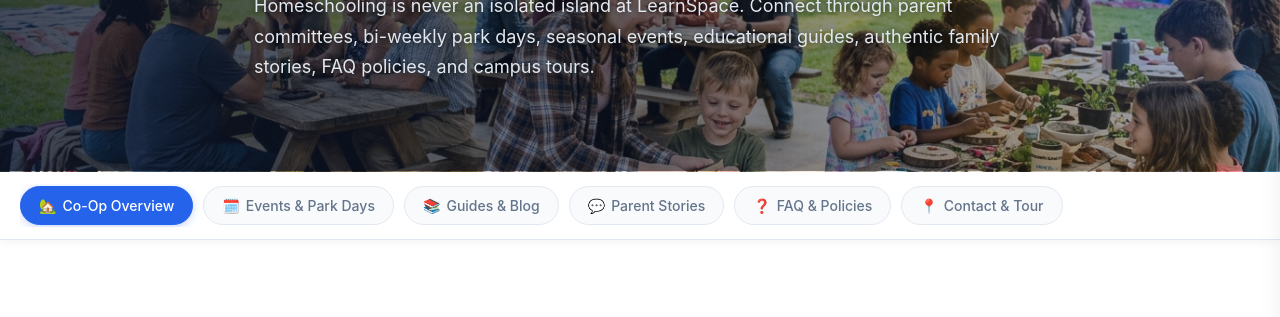
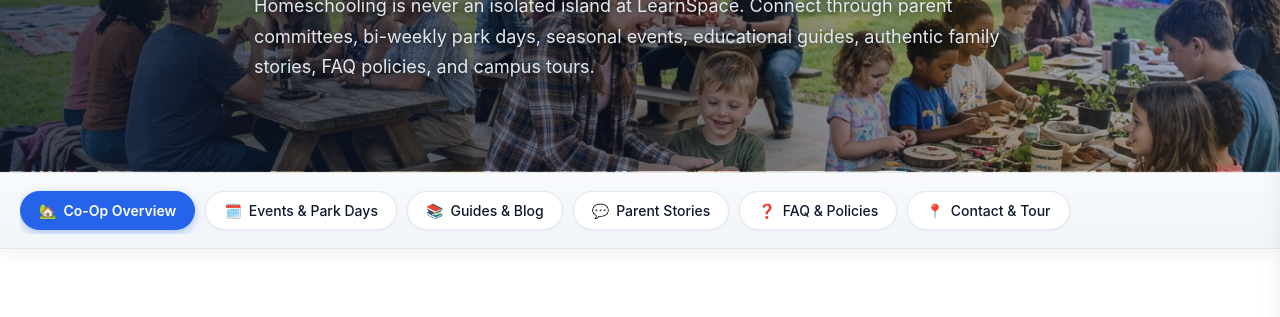
Before and after one commit to Tamil-886/Learnspace, a plain HTML site: page learnspace/pages/community.html in a window 1280 px wide. Shown: the part 251-568 px from the top of the page. Drawn offline with Linux system fonts and the light colour scheme.

Commit message:
Add distinct background styling and elevated pill cards to Community page subnav tabs

```diff
--- a/learnspace/css/pages.css
+++ b/learnspace/css/pages.css
@@ -590,11 +590,20 @@
   position: sticky;
   top: 70px;
   z-index: 90;
-  background-color: var(--color-bg-primary);
+  background-color: var(--color-bg-secondary);
+  background: linear-gradient(180deg, var(--color-bg-secondary) 0%, var(--color-bg-tertiary) 100%);
+  border-top: 1px solid var(--color-border);
   border-bottom: 1px solid var(--color-border);
-  box-shadow: 0 2px 10px rgba(15, 23, 42, 0.05);
-  padding: 12px 0;
+  box-shadow: 0 4px 16px rgba(15, 23, 42, 0.06);
+  padding: 14px 0;
   transition: all var(--transition-fast);
+}
+
+[data-theme="dark"] .community-subnav {
+  background: linear-gradient(180deg, #0F172A 0%, #111827 100%);
+  border-top-color: #1E293B;
+  border-bottom-color: #1E293B;
+  box-shadow: 0 4px 16px rgba(0, 0, 0, 0.35);
 }
 
 .community-subnav-container {
@@ -605,7 +614,7 @@
   scrollbar-width: none;
   -ms-overflow-style: none;
   align-items: center;
-  padding: 2px 0;
+  padding: 4px 0;
 }
 
 .community-subnav-container::-webkit-scrollbar {
@@ -617,28 +626,32 @@
   border-radius: var(--radius-full);
   font-size: var(--font-size-sm);
   font-weight: var(--font-weight-medium);
-  color: var(--color-text-secondary);
-  background: var(--color-bg-secondary);
+  color: var(--color-text-main);
+  background: var(--color-card-bg);
   border: 1px solid var(--color-border);
   text-decoration: none;
   transition: all var(--transition-fast);
   display: inline-flex;
   align-items: center;
-  gap: 6px;
+  gap: 7px;
   flex-shrink: 0;
+  box-shadow: 0 1px 3px rgba(15, 23, 42, 0.05);
 }
 
 .community-subnav .subnav-pill:hover {
   color: var(--color-primary);
-  border-color: var(--color-primary);
+  border-color: rgba(37, 99, 235, 0.4);
   background-color: var(--color-primary-light);
+  transform: translateY(-1px);
+  box-shadow: 0 3px 8px rgba(37, 99, 235, 0.12);
 }
 
 .community-subnav .subnav-pill.active {
   background-color: var(--color-primary);
   color: #ffffff !important;
   border-color: var(--color-primary);
-  box-shadow: 0 2px 8px rgba(37, 99, 235, 0.25);
+  box-shadow: 0 3px 10px rgba(37, 99, 235, 0.35);
+  font-weight: var(--font-weight-semibold);
 }
 
 /* Section scroll-margin to account for fixed navbar + subnav */
```
